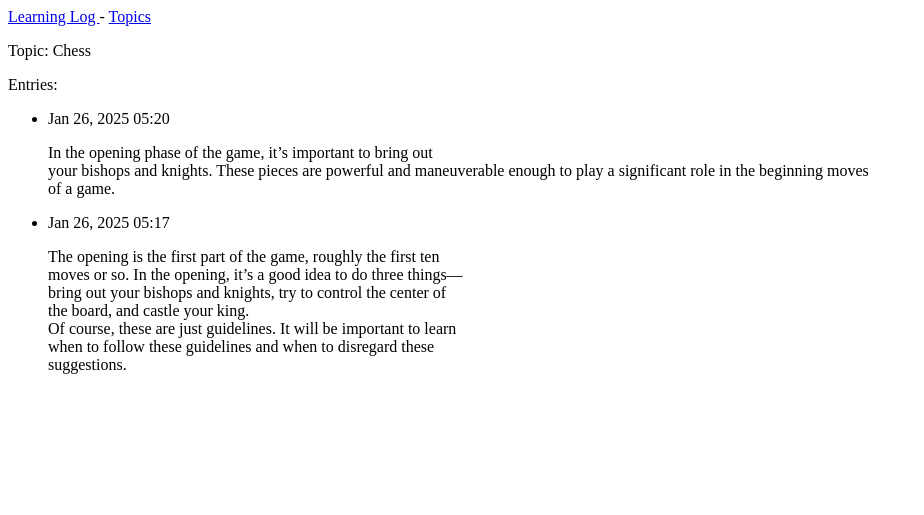
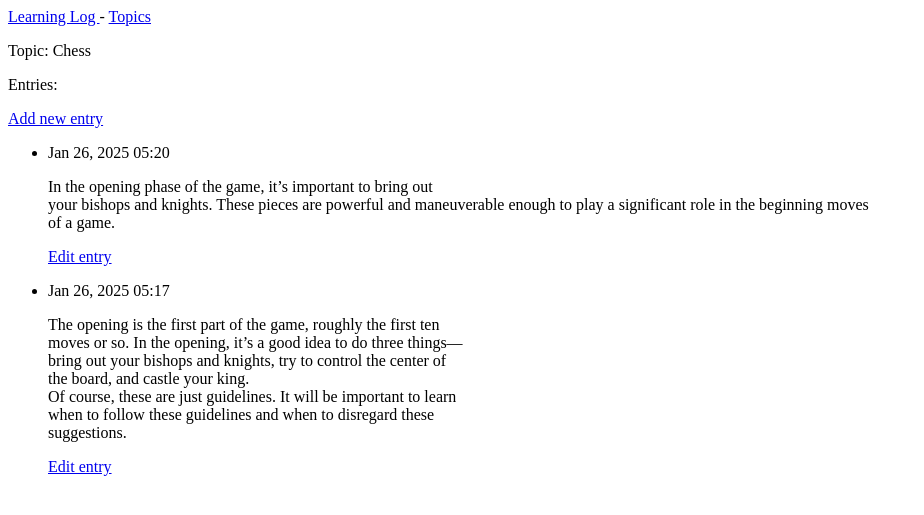
Before and after one commit to Ela-Zaman/Learning-Log, a Django app: page /topics/1/ in a window 1280 px wide. Shown: the top 515 px of the page, without its empty margins (0-924 px from the left). Run offline with Django 4.2, Linux system fonts and the light colour scheme; data comes from the database, SQL or seed files in the repository; both versions use the stored data as it was after the commit.

Commit message:
New entries added

```diff
--- a/learning_log/learning_logs/templates/learning_logs/topic.html
+++ b/learning_log/learning_logs/templates/learning_logs/topic.html
@@ -4,12 +4,18 @@
 <p>Topic: {{ topic.text }}</p>
 
 <p>Entries:</p>
+<p>
+    <a href="{% url 'learning_logs:new_entry' topic.id %}">Add new entry</a>
+</p>
 
 <ul>
     {% for entry in entries %}
     <li>
         <p>{{ entry.date_added|date:'M d, Y H:i' }}</p>
         <p>{{ entry.text| linebreaks }}</p>
+        <p>
+            <a href="{% url 'learning_logs:edit_entry' entry.id %}">Edit entry</a>
+        </p>
     </li>
     {% empty %}
     <li>There are no entries for this topic yet.</li>
--- a/learning_log/learning_logs/urls.py
+++ b/learning_log/learning_logs/urls.py
@@ -13,4 +13,8 @@ urlpatterns = [
     path('topics/<int:topic_id>/', views.topic, name = 'topic' ),
     #Page for adding a new topic.
     path('new_topic/', views.new_topic, name = 'new_topic'),
+    #Page for adding a new entry.
+    path('new_entry/<int:topic_id>/',views.new_entry, name='new_entry'),
+    #Page for editing an entry.
+    path('edit_entry/<int:entry_id>/', views.edit_entry, name='edit_entry'),
 ]
--- a/learning_log/learning_logs/views.py
+++ b/learning_log/learning_logs/views.py
@@ -1,7 +1,7 @@
 from django.shortcuts import render,redirect
 
-from .models import Topic
-from .forms import TopicForm
+from .models import Topic, Entry
+from .forms import TopicForm, EntryForm
 
 # Create your views here.
 
@@ -37,3 +37,38 @@ def new_topic(request):
     #Display a blank or invalid form.
     context = {'form': form}
     return render(request, 'learning_logs/new_topic.html', context)
+
+def new_entry(request, topic_id):
+    """Add a new entry for a particular topic."""
+    topic = Topic.objects.get(id=topic_id)
+
+    if request.method != 'POST' :
+        #No data submitted; create a blank form.
+        form = EntryForm()
+    else :
+        #POST data submitted; process data.
+        form = EntryForm(data=request.POST)
+        if form.is_valid():
+            new_entry = form.save(commit=False)
+            new_entry.topic = topic
+            new_entry.save()
+            return redirect("learning_logs:topic", topic_id=topic_id)
+    #Display a blank or invalid form.
+    context = {'topic':topic,'form':form}
+    return render(request, 'learning_logs/new_entry.html',context)
+
+def edit_entry(request, entry_id):
+    """Edit an existing entry."""
+    entry = Entry.objects.get(id=entry_id)
+    topic = entry.topic
+    if request.method != 'POST':
+        #Initial request; pre-fill form with the current entry.
+        form = EntryForm(instance=entry)
+    else:
+        #POST data submitted; proceess data.'
+        form = EntryForm(instance=entry, data=request.POST)
+        if form.is_valid():
+            form.save()
+            return redirect('learning_logs:topic', topic_id=topic.id)
+    context = {'entry':entry, 'topic':topic, 'form':form}
+    return render(request,'learning_logs/edit_entry.html',context)
```
Also changed, not shown: learning_log/learning_logs/forms.py (+8 -1 lines), learning_log/learning_logs/templates/learning_logs/edit_entry.html (added, +13 -0 lines), learning_log/learning_logs/templates/learning_logs/new_entry.html (added, +11 -0 lines), learning_log/db.sqlite3.
